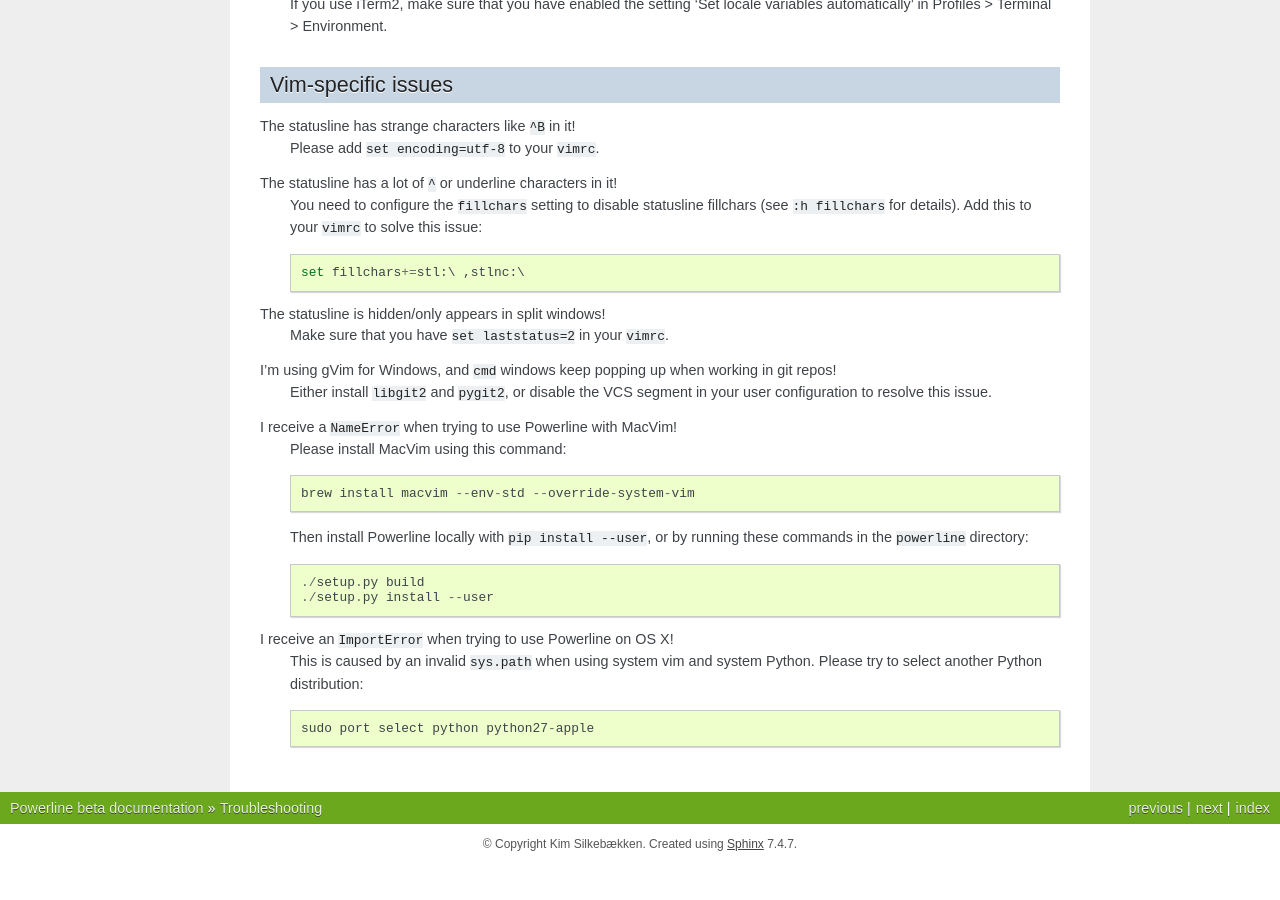
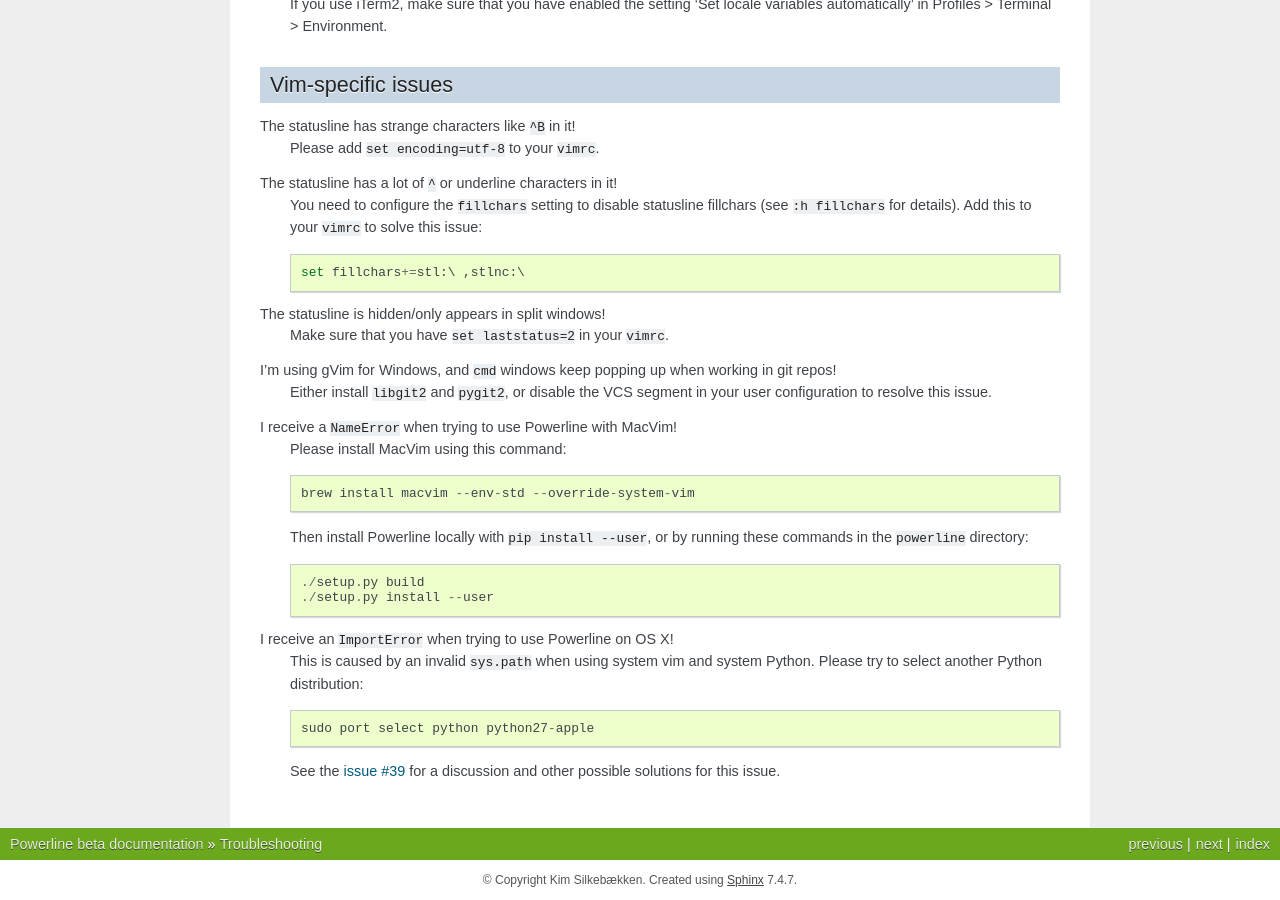
Before and after one commit to someyooyo/someyooyo, a Sphinx documentation site: the page built from docs/source/troubleshooting.rst, in a window 1280 px wide and 900 px high, scrolled down 825 px. Built offline with Sphinx 7.4.7, drawn with Linux system fonts in a browser that asks for light colours; before the commit the page ends 1689 px from its top, so only the background shows below that.

Commit message:
Update troubleshooting info for ImportErrors on OS X
Refs #39.
Refs #95.

```diff
--- a/docs/source/troubleshooting.rst
+++ b/docs/source/troubleshooting.rst
@@ -87,3 +87,6 @@ I receive an ``ImportError`` when trying to use Powerline on OS X!
     system Python. Please try to select another Python distribution::
 
         sudo port select python python27-apple
+
+    See the `issue #39 <https://github.com/Lokaltog/powerline/issues/39>`_
+    for a discussion and other possible solutions for this issue.
```
